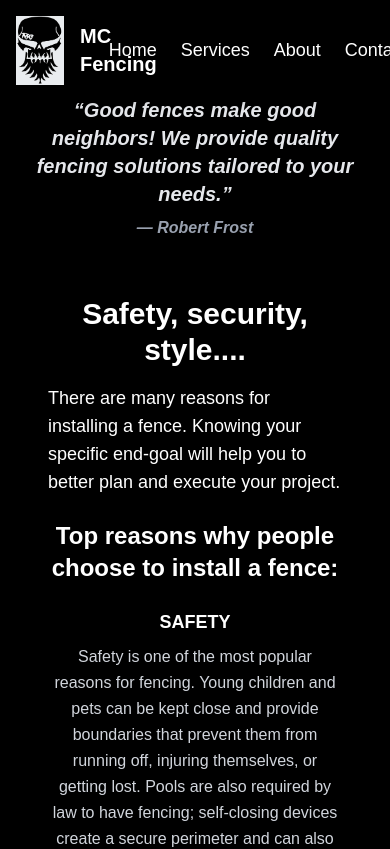
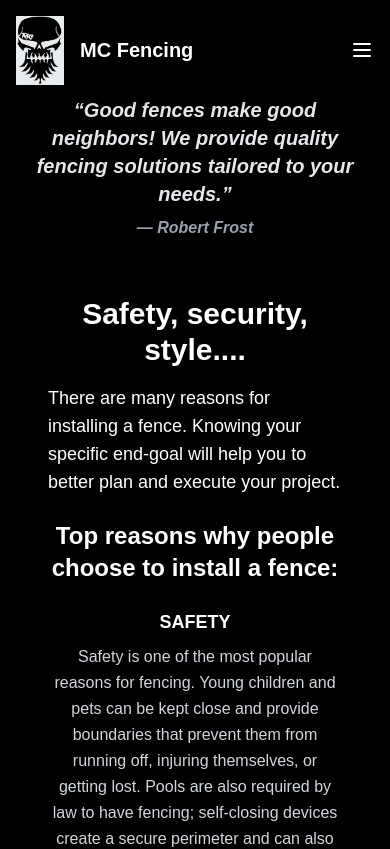
Before and after one commit to avantenaidoo/mcfencing-website, a Next.js app: page / in a window 390 px wide. Shown: the top 849 px of the page. Built offline with nearby package versions, Linux system fonts and the light colour scheme.

Commit message:
feat: add mobile responsive navbar with toggle menu and hamburger icon

```diff
--- a/src/components/Navbar.tsx
+++ b/src/components/Navbar.tsx
@@ -1,19 +1,66 @@
+"use client";
+
 import Image from "next/image";
 import Link from "next/link";
+import { useState } from "react";
 
 export default function Navbar() {
+  const [isOpen, setIsOpen] = useState(false);
+
   return (
     <nav className="fixed top-0 left-0 w-full z-50 bg-black text-white shadow-md">
       <div className="max-w-5xl mx-auto px-4 py-4 flex justify-between items-center">
         <div className="flex items-center space-x-4">
-          <Image src="/images/MCFencingLogo.png" alt="MC Fencing Logo" width={48} height={48} />
+          <Image
+            src="/images/MCFencingLogo.png"
+            alt="MC Fencing Logo"
+            width={48}
+            height={48}
+            style={{ height: "auto" }} // ✅ Fix for image aspect ratio warning
+          />
           <span className="font-bold text-xl">MC Fencing</span>
         </div>
-        <ul className="flex space-x-6 text-lg">
+
+        <button
+          className="md:hidden text-white"
+          onClick={() => setIsOpen(!isOpen)}
+          aria-label="Toggle menu"
+        >
+          <svg
+            className="w-6 h-6"
+            fill="none"
+            stroke="currentColor"
+            viewBox="0 0 24 24"
+            xmlns="http://www.w3.org/2000/svg"
+          >
+            {isOpen ? (
+              <path
+                strokeLinecap="round"
+                strokeLinejoin="round"
+                strokeWidth="2"
+                d="M6 18L18 6M6 6l12 12"
+              />
+            ) : (
+              <path
+                strokeLinecap="round"
+                strokeLinejoin="round"
+                strokeWidth="2"
+                d="M4 6h16M4 12h16M4 18h16"
+              />
+            )}
+          </svg>
+        </button>
+
+        <ul
+          className={`flex-col md:flex-row md:flex space-x-0 md:space-x-6 absolute md:static top-full left-0 w-full md:w-auto bg-black md:bg-transparent transition-all duration-300 ease-in-out overflow-hidden ${
+            isOpen ? "max-h-96" : "max-h-0 md:max-h-full"
+          } md:max-h-full`}
+        >
           <li>
             <Link
               href="/"
-              className="hover:text-blue-400 transition-all duration-300 ease-in-out transform hover:scale-110"
+              className="block px-4 py-2 hover:text-blue-400 transition-all duration-300 ease-in-out transform hover:scale-110"
+              onClick={() => setIsOpen(false)}
             >
               Home
             </Link>
@@ -21,7 +68,8 @@
           <li>
             <Link
               href="/#services"
-              className="hover:text-blue-400 transition-all duration-300 ease-in-out transform hover:scale-110"
+              className="block px-4 py-2 hover:text-blue-400 transition-all duration-300 ease-in-out transform hover:scale-110"
+              onClick={() => setIsOpen(false)}
             >
               Services
             </Link>
@@ -29,7 +77,8 @@
           <li>
             <Link
               href="/about"
-              className="hover:text-blue-400 transition-all duration-300 ease-in-out transform hover:scale-110"
+              className="block px-4 py-2 hover:text-blue-400 transition-all duration-300 ease-in-out transform hover:scale-110"
+              onClick={() => setIsOpen(false)}
             >
               About
             </Link>
@@ -37,7 +86,8 @@
           <li>
             <Link
               href="/#contact"
-              className="hover:text-blue-400 transition-all duration-300 ease-in-out transform hover:scale-110"
+              className="block px-4 py-2 hover:text-blue-400 transition-all duration-300 ease-in-out transform hover:scale-110"
+              onClick={() => setIsOpen(false)}
             >
               Contact
             </Link>
```
